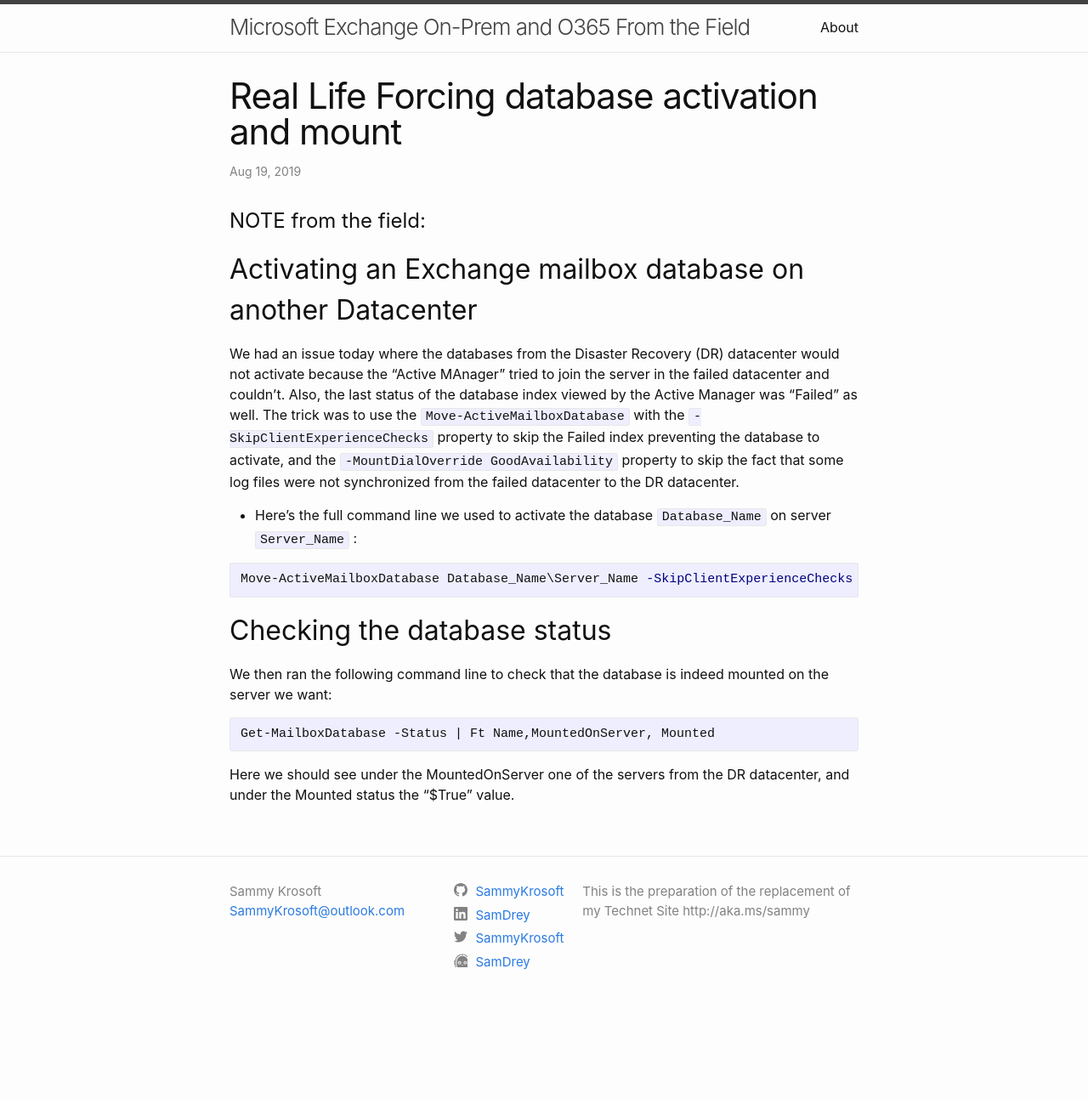
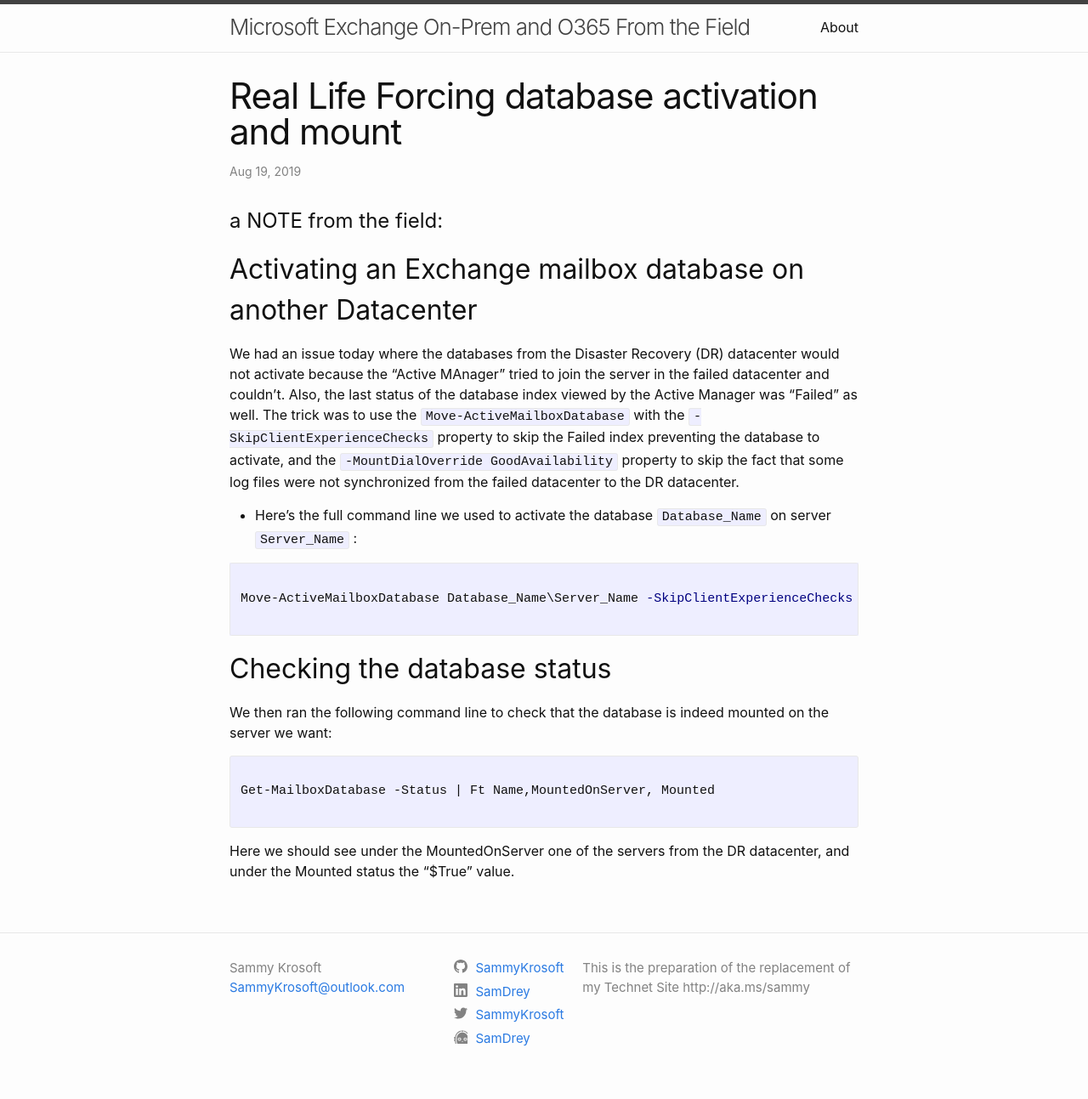
Before and after one commit to SammyKrosoft/SammyKrosoft.github.io, a Jekyll site: the page built from _posts/2019-08-19-Real-Life-Forcing Database Activation And Mount.md, in a window 1280 px wide. Shown: the whole page at 85% size. Built offline with Jekyll 4.4.1, drawn with Linux system fonts in a browser that asks for light colours; our own code applies the rules of GitHub Pages for plain Markdown files; comment, search, counter and statistics services are not loaded; before the commit the page ends 1203 px from its top, so only the background shows below that.

````diff
--- a/_posts/2019-08-19-Real-Life-Forcing Database Activation And Mount.md
+++ b/_posts/2019-08-19-Real-Life-Forcing Database Activation And Mount.md
@@ -1,4 +1,4 @@
-# NOTE from the field:
+# a NOTE from the field:
 
 ## Activating an Exchange mailbox database on another Datacenter
 We had an issue today where the databases from the Disaster Recovery (DR) datacenter would not activate because the "Active MAnager" tried to join the server in the failed datacenter and couldn't.
@@ -8,14 +8,18 @@ The trick was to use the `Move-ActiveMailboxDatabase` with the `-SkipClientExper
 - Here's the full command line we used to activate the database `Database_Name` on server `Server_Name` :
 
 ```powershell
+
 Move-ActiveMailboxDatabase Database_Name\Server_Name -SkipClientExperienceChecks -MountDialOverRide GoodAvailability
+
 ```
 
 ## Checking the database status
 We then ran the following command line to check that the database is indeed mounted on the server we want:
 
 ```Powershell
+
 Get-MailboxDatabase -Status | Ft Name,MountedOnServer, Mounted
+
 ```
 
 Here we should see under the MountedOnServer one of the servers from the DR datacenter, and under the Mounted status the “$True” value.
````
